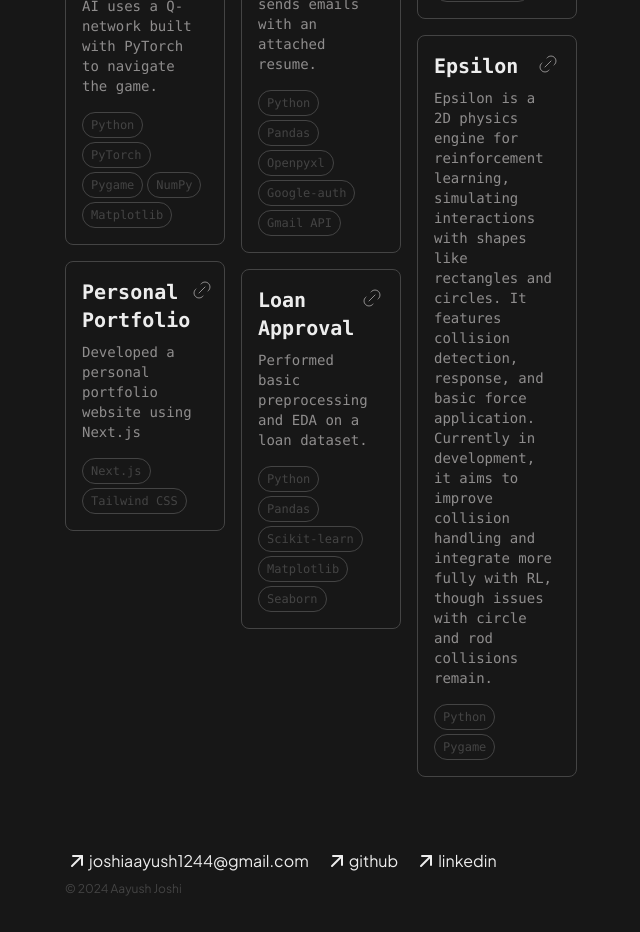
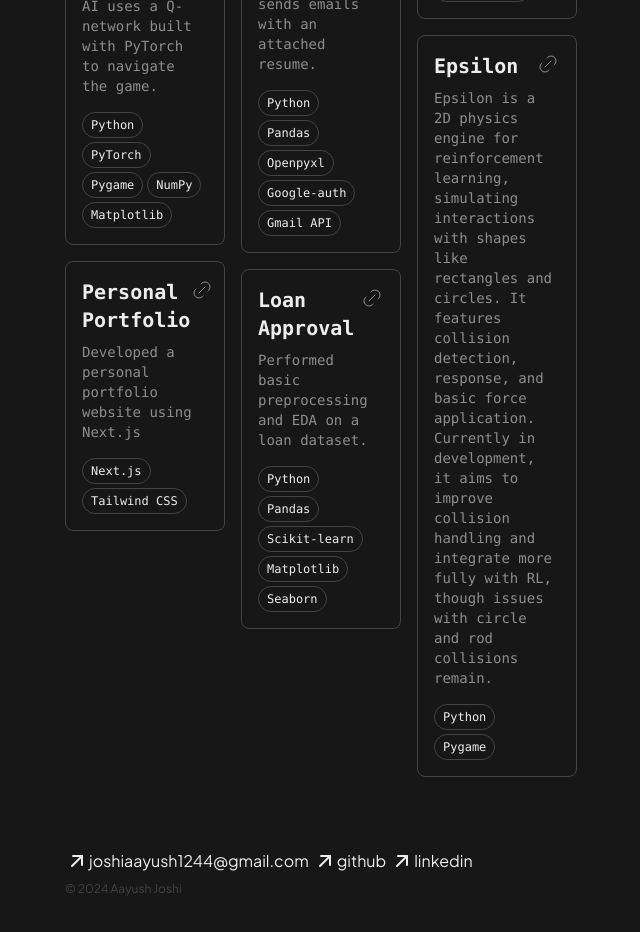
Before and after one commit to aayushjoshi-12/portfolio, a Next.js app: page / in a window 1280 px wide. Shown: the part 2240-3172 px from the top of the page, without its empty margins (319-959 px from the left). Built offline with nearby package versions, Linux system fonts and the light colour scheme.

Commit message:
fixed footer and readme

```diff
--- a/components/common/ProjectComponent.tsx
+++ b/components/common/ProjectComponent.tsx
@@ -24,7 +24,7 @@ const ProjectComponent = ({ project }: { project: ProjectDescProps; key: number
           {project.techStack && project.techStack.map((tech: string, index: number) => (
             <p
               key={index}
-              className="text-mutedgray px-2 py-1 rounded-2xl inline-block border border-mutedgray"
+              className="text-lightgray px-2 py-1 rounded-2xl inline-block border border-mutedgray"
             >
               {tech}
             </p>
--- a/components/section/Footer.tsx
+++ b/components/section/Footer.tsx
@@ -5,7 +5,7 @@ import {IconArrowUpRight} from '@tabler/icons-react'
 const Footer = () => {
   return (
     <div className='py-10 text-lightgray'>
-      <div className="flex gap-4">
+      <div className="flex flex-wrap gap-1">
         <Link href="mailto:joshiaayush1244@gmail.com" className='flex hover:text-halfgray'>
           <IconArrowUpRight/> joshiaayush1244@gmail.com
         </Link>
```
Also changed, not shown: 1 other file (tests, documents, lock files or other folders).
